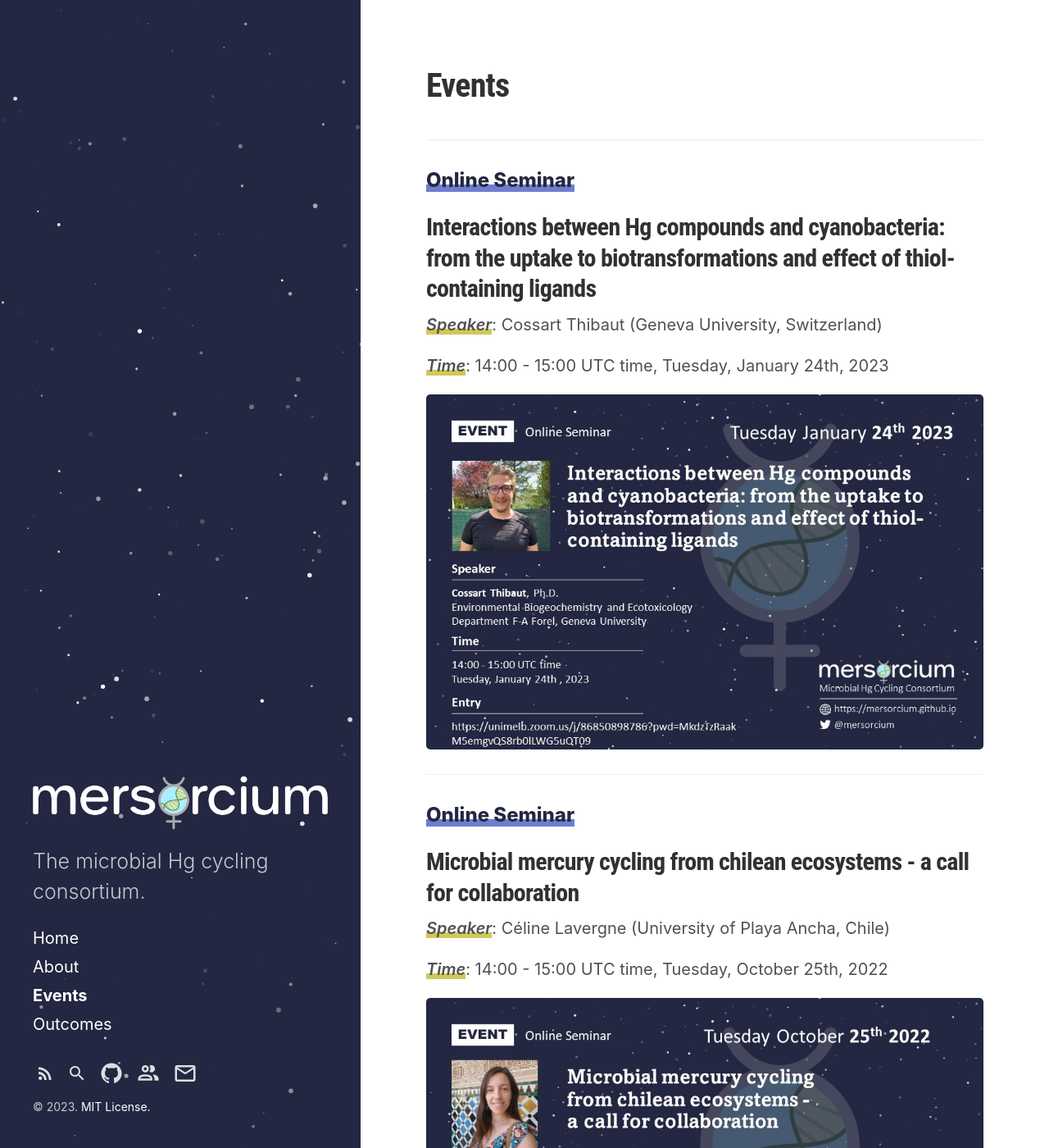
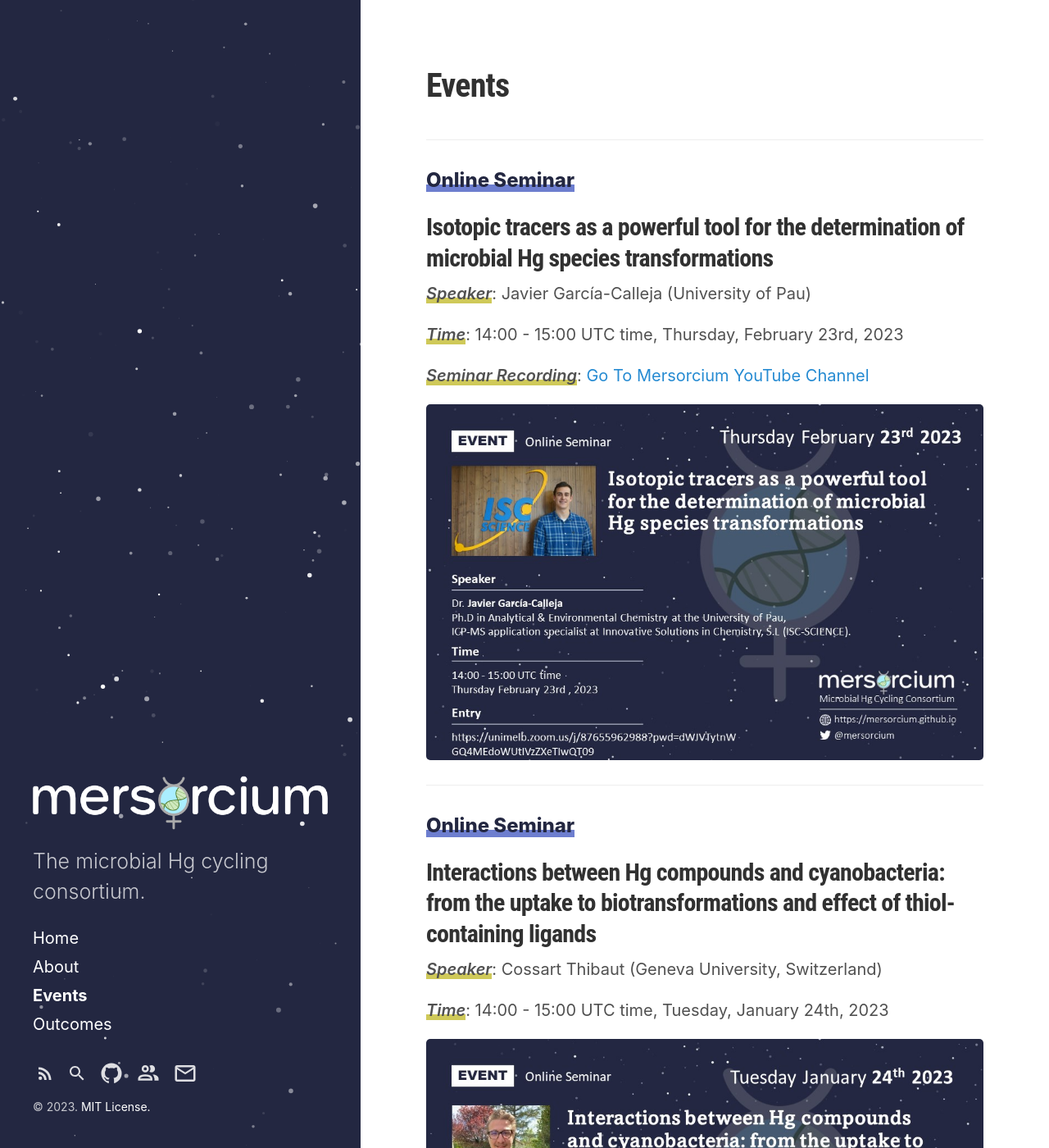
Before and after one commit to Mersorcium/mersorcium.github.io, a Jekyll site: the page built from category/1-events.md, in a window 1280 px wide and 1400 px high. Shown: the whole window at 82% size. Built offline with Jekyll 4.4.1, drawn with Linux system fonts in a browser that asks for light colours.

Commit message:
add new events for Javier

```diff
--- a/category/1-events.md
+++ b/category/1-events.md
@@ -2,6 +2,19 @@
 layout: category
 title: Events
 ---
+
+---
+**Online Seminar**
+
+## Isotopic tracers as a powerful tool for the determination of microbial Hg species transformations
+
+*Speaker*: Javier García-Calleja (University of Pau)
+
+*Time*: 14:00 - 15:00 UTC time, Thursday, February 23rd, 2023
+
+*Seminar Recording*: [Go To Mersorcium YouTube Channel](https://youtu.be/16cejGujTSA)
+
+![Alt text](../posters/20230223-Javier.jpg "Javier-20230223")
 
 ---
 **Online Seminar**
```
